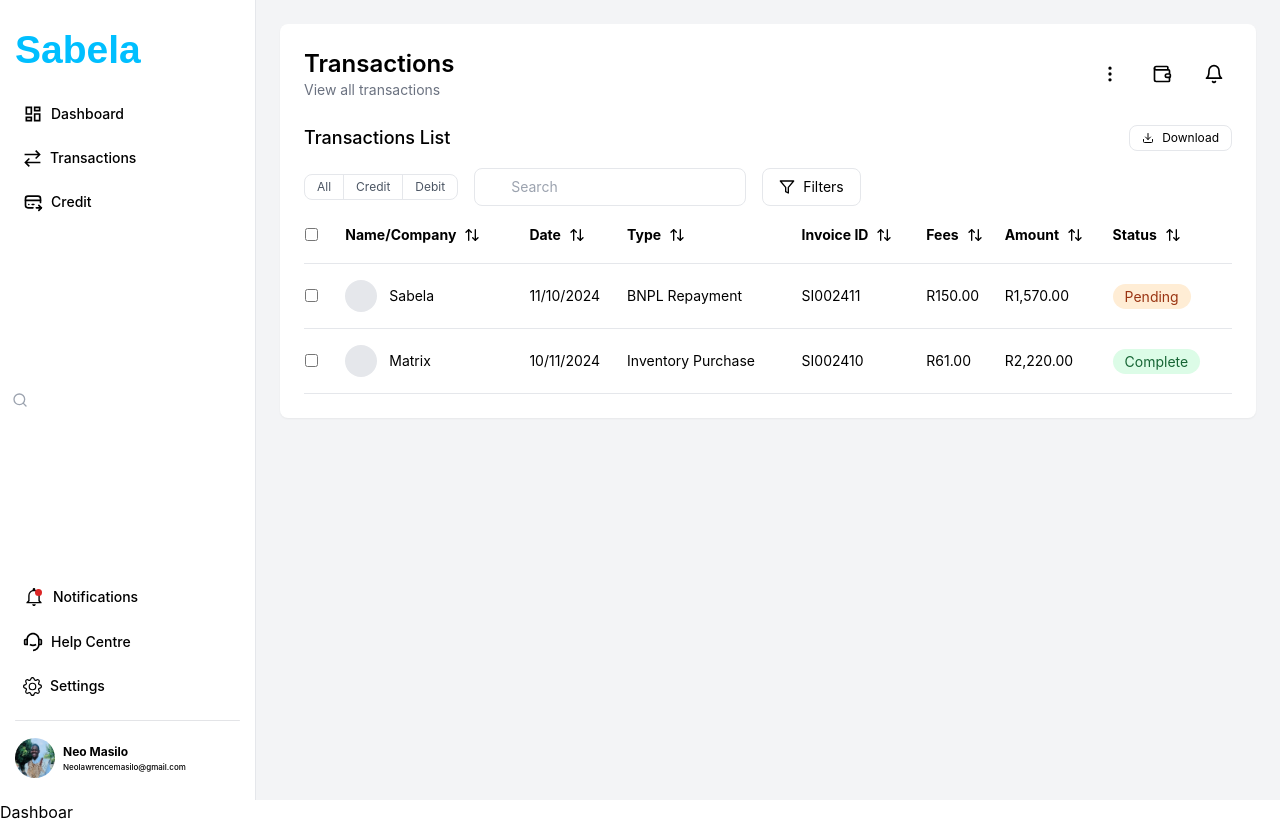
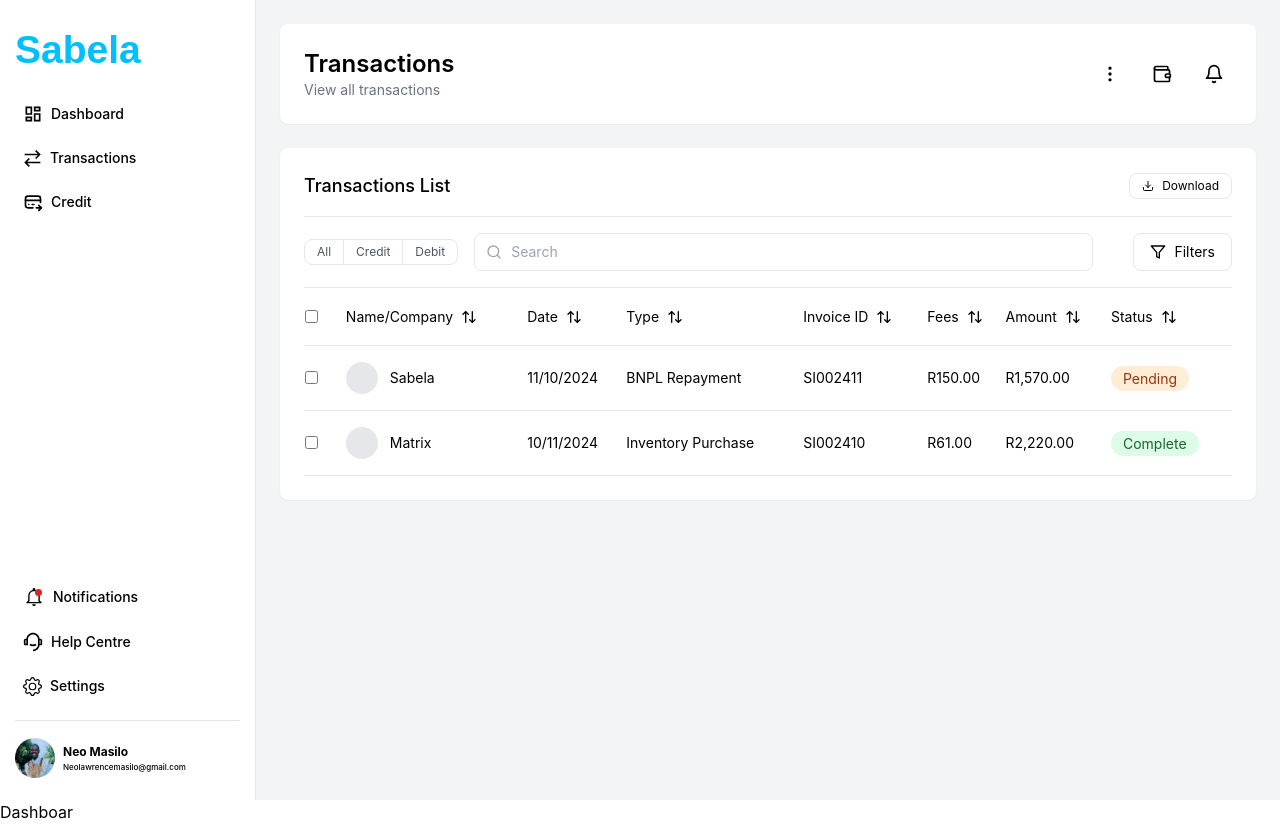
Before and after one commit to lawrencemasilo/ZestyApp, a React (Create React App) app in the folder frontend/: page / in a window 1280 px wide. Built offline with nearby package versions, Linux system fonts and the light colour scheme.

Commit message:
code fixes and a few updates

```diff
--- a/frontend/src/pages/SME/Transactions.jsx
+++ b/frontend/src/pages/SME/Transactions.jsx
@@ -34,9 +34,10 @@ const TransactionsPage = () => {
       </div>
 
       {/* Main Content */}
-      <div className="flex-1 overflow-auto p-6">
+      <div className="flex-1 overflow-auto p-6 space-y-6">
+        {/* Header Card */}
         <div className="bg-white rounded-lg shadow-sm p-6">
-          <div className="flex justify-between items-center mb-6">
+          <div className="flex justify-between items-center">
             <div>
               <h1 className="text-2xl font-semibold text-black">Transactions</h1>
               <p className="text-gray-500 text-sm">View all transactions</p>
@@ -53,7 +54,10 @@ const TransactionsPage = () => {
               </button>
             </div>
           </div>
+        </div>
 
+        {/* Table Card */}
+        <div className="bg-white rounded-lg shadow-sm p-6">
           <div className="flex justify-between items-center mb-4">
             <h2 className="text-lg font-medium text-black">Transactions List</h2>
             <button className="flex items-center gap-2 px-3 py-1 border rounded-lg hover:bg-gray-50">
@@ -62,18 +66,22 @@ const TransactionsPage = () => {
             </button>
           </div>
 
-          <div className="mb-4 flex items-center gap-4">
+          {/* First horizontal line */}
+          <div className="w-full h-px bg-gray-200 mb-4"></div>
+
+          <div className="mb-4 flex flex-col gap-4">
+            <div className="flex items-center gap-4">
               <div className="flex border rounded-lg overflow-hidden">
                 <button className="px-3 py-1 text-xs text-gray-600 border-r hover:bg-gray-100 flex-1">All</button>
                 <button className="px-3 py-1 text-xs text-gray-600 border-r hover:bg-gray-100 flex-1">Credit</button>
                 <button className="px-3 py-1 text-xs text-gray-600 hover:bg-gray-100 flex-1">Debit</button>
               </div>
-            <div className="flex">
+              <div className="relative flex-grow pr-6">
                 <Search className="w-4 h-4 absolute left-3 top-1/2 transform -translate-y-1/2 text-gray-400" />
                 <input
                   type="text"
                   placeholder="Search"
-                className="pl-9 pr-4 py-2 border rounded-lg w-full text-sm"
+                  className="pl-9 pr-6 py-2 border rounded-lg w-full text-sm"
                 />
               </div>
               <button className="flex items-center gap-2 px-4 py-2 border rounded-lg hover:bg-gray-50">
@@ -81,51 +89,55 @@ const TransactionsPage = () => {
                 <span className="text-sm">Filters</span>
               </button>
             </div>
+          </div>
+
+          {/* Second horizontal line */}
+          <div className="w-full h-px bg-gray-200 mb-4"></div>
 
           <div className="overflow-x-auto">
             <table className="w-full">
               <thead>
-                <tr className="text-left text-gray-500 border-b">
+                <tr className="text-left text-gray-500 border-b border-gray-200">
                   <th className="pb-4 pr-4">
                     <input type="checkbox" className="rounded" />
                   </th>
-                  <th className="pb-4 text-sm text-black">
+                  <th className="pb-4 text-sm text-black font-normal">
                     <div className="flex items-center gap-2">
                       Name/Company
                       <ArrowUpDown className="w-4 h-4" />
                     </div>
                   </th>
-                  <th className="pb-4 text-sm text-black">
+                  <th className="pb-4 text-sm text-black font-normal">
                     <div className="flex items-center gap-2">
                       Date
                       <ArrowUpDown className="w-4 h-4" />
                     </div>
                   </th>
-                  <th className="pb-4 text-sm text-black">
+                  <th className="pb-4 text-sm text-black font-normal">
                     <div className="flex items-center gap-2">
                       Type
                       <ArrowUpDown className="w-4 h-4" />
                     </div>
                   </th>
-                  <th className="pb-4 text-sm text-black">
+                  <th className="pb-4 text-sm text-black font-normal">
                     <div className="flex items-center gap-2">
                       Invoice ID
                       <ArrowUpDown className="w-4 h-4" />
                     </div>
                   </th>
-                  <th className="pb-4 text-sm text-black">
+                  <th className="pb-4 text-sm text-black font-normal">
                     <div className="flex items-center gap-2">
                       Fees
                       <ArrowUpDown className="w-4 h-4" />
                     </div>
                   </th>
-                  <th className="pb-4 text-sm text-black">
+                  <th className="pb-4 text-sm text-black font-normal">
                     <div className="flex items-center gap-2">
                       Amount
                       <ArrowUpDown className="w-4 h-4" />
                     </div>
                   </th>
-                  <th className="pb-4 text-sm text-black">
+                  <th className="pb-4 text-sm text-black font-normal">
                     <div className="flex items-center gap-2">
                       Status
                       <ArrowUpDown className="w-4 h-4" />
@@ -135,7 +147,7 @@ const TransactionsPage = () => {
               </thead>
               <tbody>
                 {transactions.map((transaction) => (
-                  <tr key={transaction.id} className="border-b">
+                  <tr key={transaction.id} className="border-b border-gray-200">
                     <td className="py-4 pr-4">
                       <input type="checkbox" className="rounded" />
                     </td>
```
Lines whose indentation alone changed are shown as unchanged.
